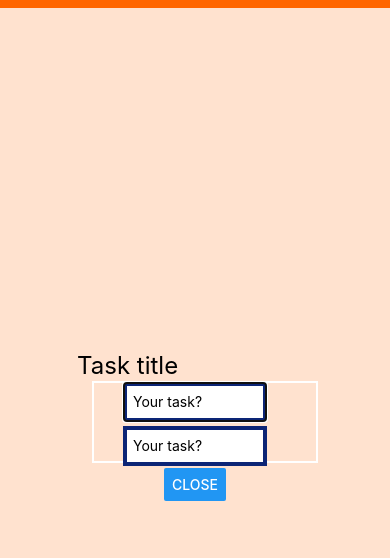
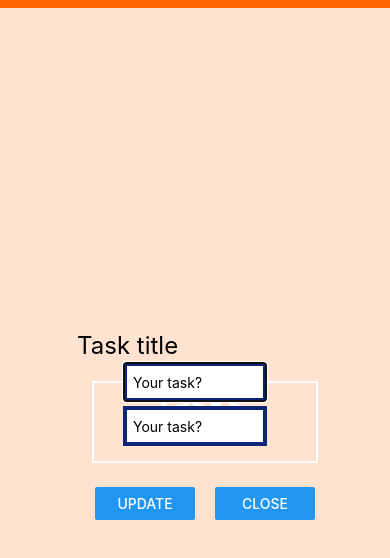
Before and after one commit to salter19/tamk-4A00EZ65-3001-kojo, a React Native app: screen / in a window 390 px wide. Both pictures are taken after a click on the button "ADD". Shown: the top 558 px of the page. Built offline with nearby package versions, Linux system fonts and the light colour scheme.

Commit message:
Add to EditTask: update button template.

```diff
--- a/components/EditTask.js
+++ b/components/EditTask.js
@@ -52,7 +52,14 @@ const EditTask = ({isModify, onClose, onSubmitPress, currentTaskText}) => {
           userText={currentItem}
         />
 
-        <Button title={ButtonTypes.CLOSE} onPress={onClosePressed}></Button>
+        <View style={styles.buttonRow}>
+          <View style={[styles.buttonLeft, styles.button]}>
+            <Button title={ButtonTypes.UPDATE} onPress={onClosePressed} />
+          </View>
+          <View style={[styles.buttonRight, styles.button]}>
+            <Button title={ButtonTypes.CLOSE} onPress={onClosePressed} />
+          </View>
+        </View>
 
       </View>
 
@@ -71,6 +78,19 @@ const styles = StyleSheet.create({
     alignItems:"center",
     marginTop:"2%"
   },
+  buttonRow: {
+    marginTop:"10%",
+    flexDirection:"row",
+  },
+  button: {
+    width: 100,
+  },
+  buttonLeft: {
+    marginRight: "5%",
+  },
+  buttonRight: {
+    marginLeft: "5%",
+  },
 });
 
 export default EditTask;
```
